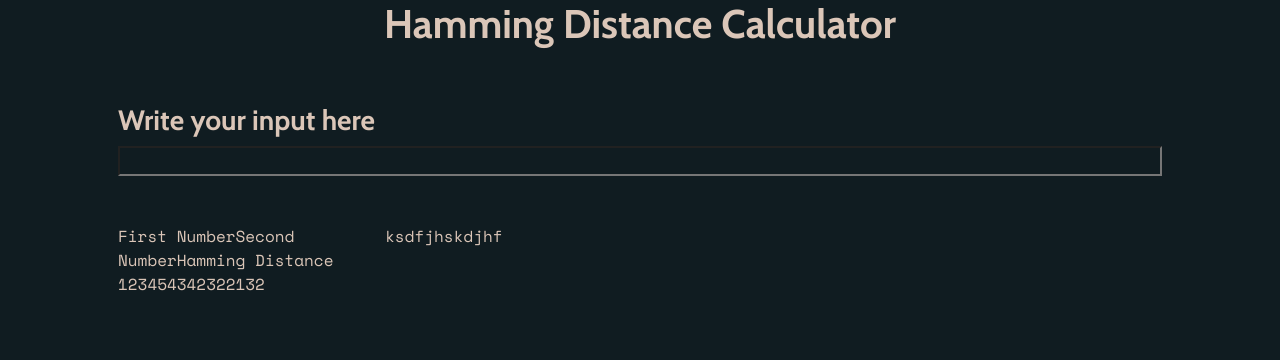
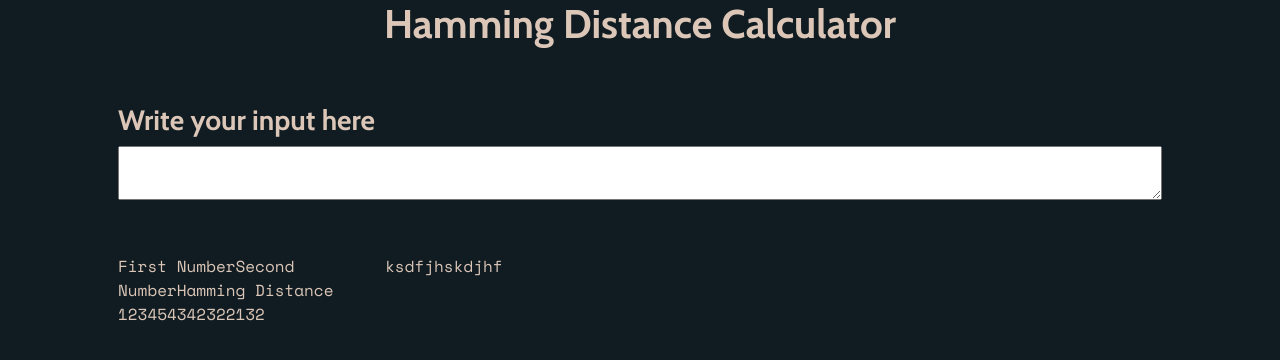
Before and after one commit to pmkihara/react-hamming-distance, a React (Create React App) app: page / in a window 1280 px wide. Shown: the top 360 px of the page. Built offline with nearby package versions, Linux system fonts and the light colour scheme.

Commit message:
Changed input to textarea

```diff
--- a/src/components/Input.jsx
+++ b/src/components/Input.jsx
@@ -16,7 +16,7 @@ class Input extends React.Component {
 
   render() {
     return (
-      <input type="text" className="w-100" onChange={this.handleInput} />
+      <textarea className="w-100" onChange={this.handleInput} />
     );
   }
 }
```
